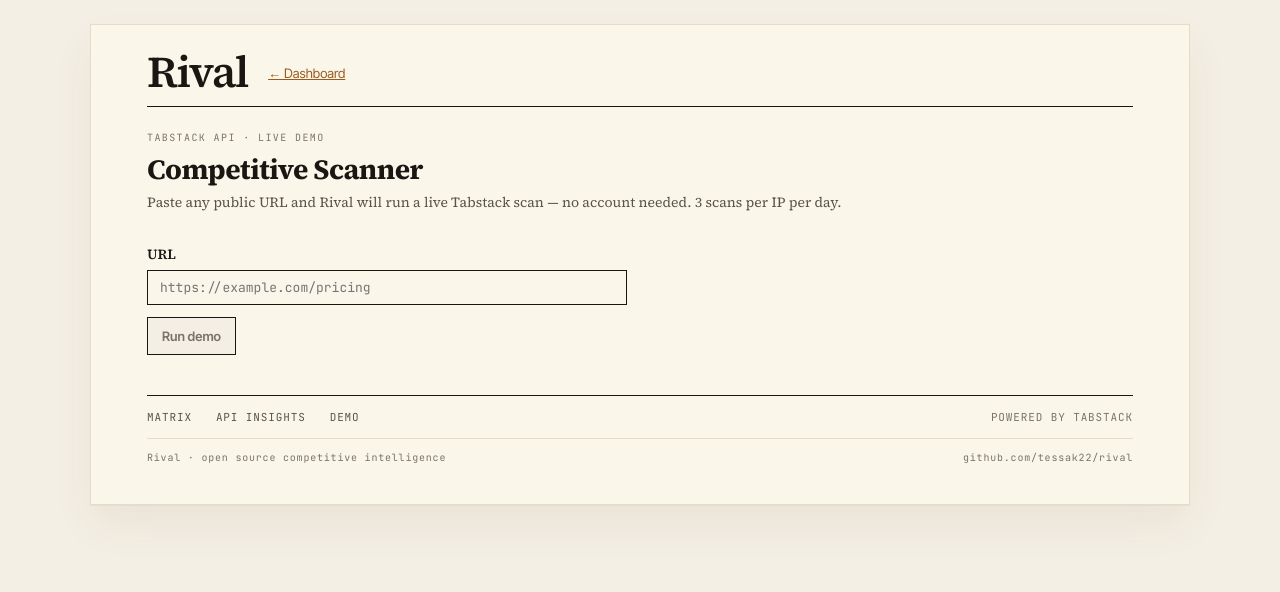
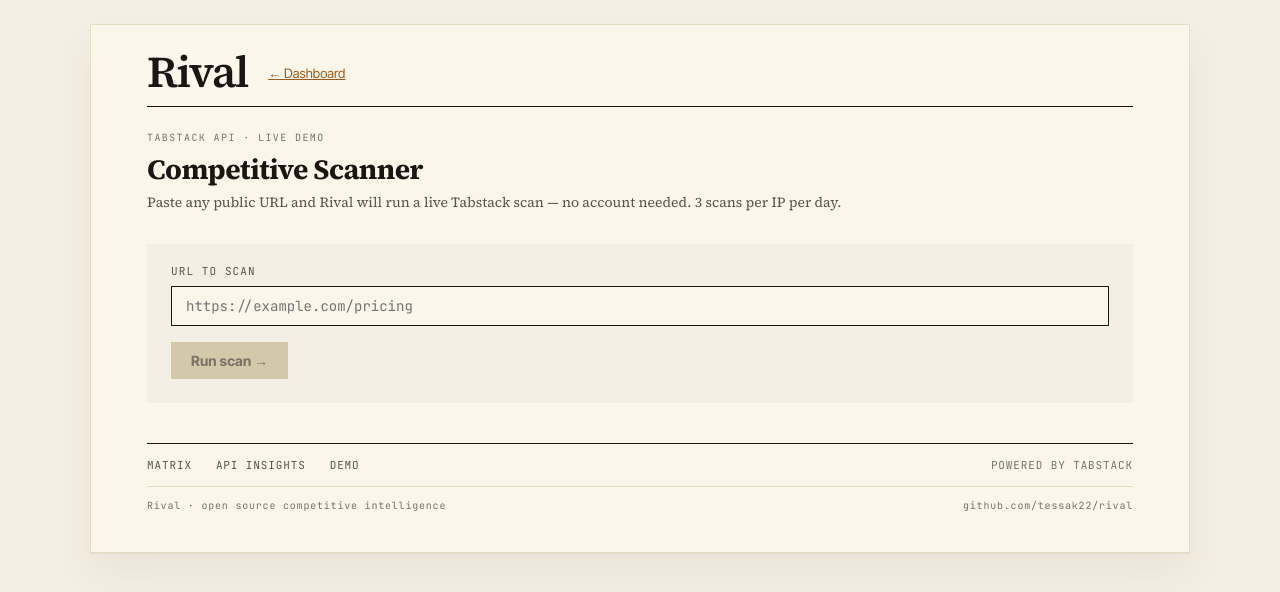
Before and after one commit to tessak22/rival, a Next.js app: page /demo in a window 1280 px wide. Shown: the top 592 px of the page. Built offline with nearby package versions, Linux system fonts and the light colour scheme.

Commit message:
fix(demo): polish form — URL TO SCAN label, Run scan → button, container box

```diff
--- a/components/demo/DemoClient.tsx
+++ b/components/demo/DemoClient.tsx
@@ -589,56 +589,74 @@
 
   return (
     <div style={{ display: "flex", flexDirection: "column", gap: 32 }}>
-      <div style={{ display: "flex", flexDirection: "column", gap: 12 }}>
-        <label style={{ display: "flex", flexDirection: "column", gap: 6, fontSize: 14, fontWeight: 600 }}>
-          URL
+      <div
+        style={{
+          background: "var(--paper-edge)",
+          padding: "20px 24px 24px",
+          display: "flex",
+          flexDirection: "column",
+          gap: 16
+        }}
+      >
+        <label style={{ display: "flex", flexDirection: "column", gap: 8 }}>
+          <span
+            style={{
+              fontFamily: "var(--font-mono)",
+              fontSize: 11,
+              letterSpacing: "0.1em",
+              textTransform: "uppercase",
+              color: "var(--ink-mute)"
+            }}
+          >
+            URL to scan
+          </span>
           <input
             value={url}
             onChange={(event) => setUrl(event.target.value)}
+            onKeyDown={(e) => e.key === "Enter" && !isRunning && url.trim() && runDemo()}
             placeholder="https://example.com/pricing"
             style={{
               fontFamily: "var(--font-mono)",
-              fontSize: 13,
-              padding: "8px 12px",
+              fontSize: 14,
+              padding: "10px 14px",
               border: "1px solid var(--ink)",
               background: "var(--paper)",
               color: "var(--ink)",
-              width: "100%",
-              maxWidth: 480
+              width: "100%"
             }}
           />
         </label>
-        <div>
+        <div style={{ display: "flex", alignItems: "center", gap: 16 }}>
           <button
             type="button"
             onClick={runDemo}
             disabled={isRunning || !url.trim()}
             style={{
               fontFamily: "var(--font-sans)",
-              fontWeight: 600,
-              fontSize: 13,
-              padding: "10px 14px",
-              background: isRunning || !url.trim() ? "var(--paper-edge)" : "var(--ink)",
+              fontWeight: 700,
+              fontSize: 14,
+              padding: "10px 20px",
+              background: isRunning || !url.trim() ? "var(--paper-rule-2)" : "var(--ink)",
               color: isRunning || !url.trim() ? "var(--ink-faint)" : "var(--ink-bg-text)",
-              border: "1px solid var(--ink)",
-              cursor: isRunning || !url.trim() ? "not-allowed" : "pointer"
+              border: "none",
+              cursor: isRunning || !url.trim() ? "not-allowed" : "pointer",
+              letterSpacing: "0.01em"
             }}
           >
-            {isRunning ? "Scanning..." : "Run demo"}
+            {isRunning ? "Scanning…" : "Run scan →"}
           </button>
-        </div>
           {error ? (
-          <p
+            <span
               style={{
-              margin: 0,
                 fontSize: 13,
                 color: "var(--accent-hot)",
                 fontFamily: "var(--font-mono)"
               }}
             >
               {error}
-          </p>
+            </span>
           ) : null}
+        </div>
       </div>
 
       {events.length > 0 && (
```
Lines whose indentation alone changed are shown as unchanged.
